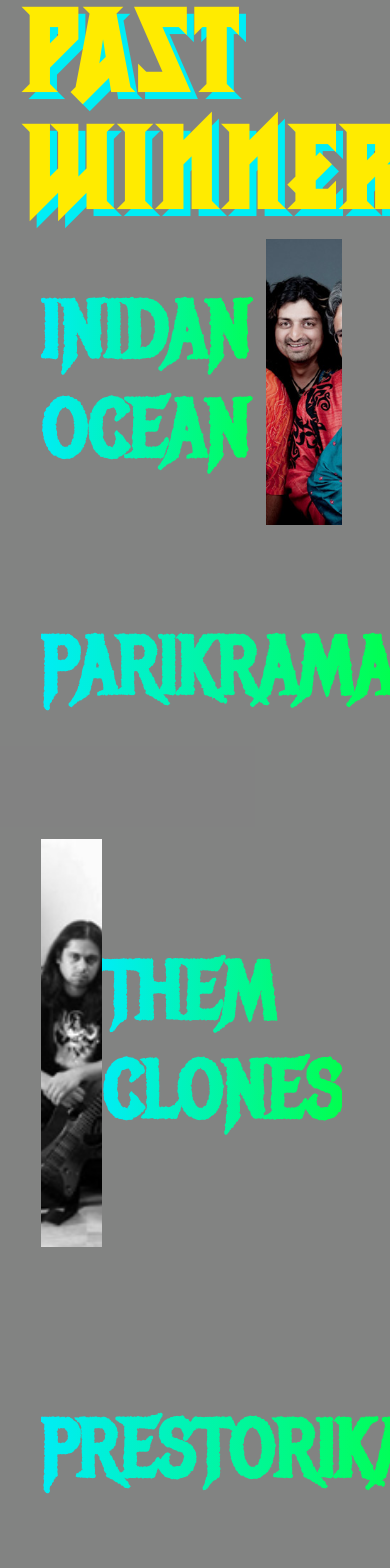
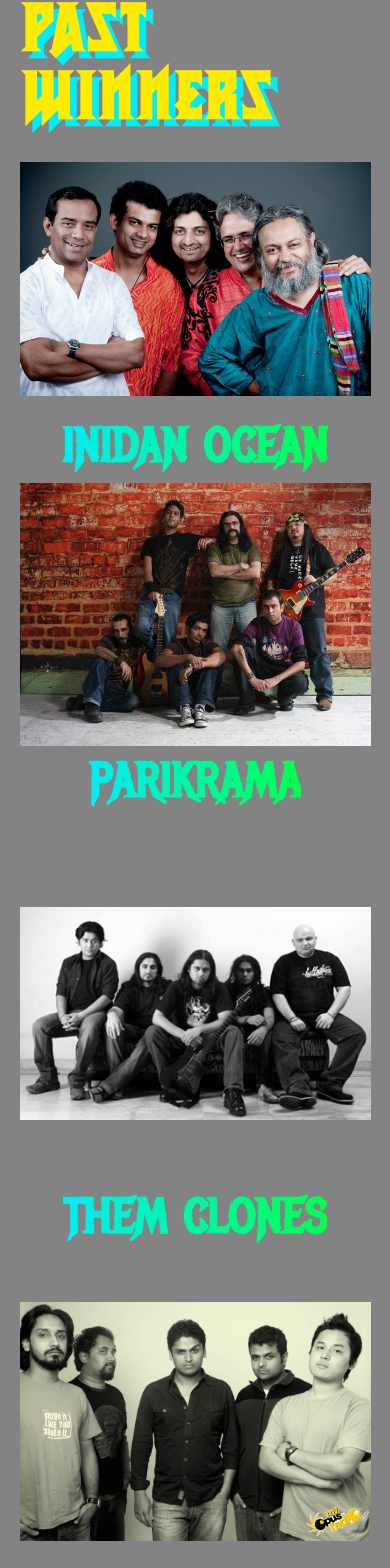
Before and after one commit to GeekWolf007/Rocktaves, a React (Vite) app: page / in a window 390 px wide. Shown: the part 4237-5805 px from the top of the page. Built offline with nearby package versions, Linux system fonts and the light colour scheme; a web font is replaced by a local one.

Commit message:
responsive part 2

```diff
--- a/src/Components/AboutUs.css
+++ b/src/Components/AboutUs.css
@@ -39,3 +39,51 @@
 .textaligncenter{
   text-align: center;
 }
+.paraContainer{
+  height: 80%;
+  display: flex;
+  flex-direction: column;
+  justify-content: space-evenly;
+}
+@media (max-width: 1300px) {
+  .aboutUsPara{
+    font-size: 2.6rem;
+  }
+}
+@media (max-width: 1200px) {
+  .aboutUsPara{
+    font-size: 2.45rem;
+  }
+}
+@media (max-width: 1150px) {
+  .aboutUsPara{
+    font-size: 2.1rem;
+  }
+  .aboutUsParaSpan{
+    font-size: 2.4rem;
+  }
+}
+@media (max-width: 1000px) {
+  .aboutUsHeading{
+    font-size: 4.2rem;
+  }
+}
+@media (max-width: 900px) {
+  .aboutUsHeading{
+    font-size: 3rem;
+  }
+  .aboutUsPara{
+    font-size: 1.75rem;
+  }
+  .aboutUsParaSpan{
+    font-size: 2rem;
+  }
+}
+@media (max-width: 650px) {
+  .aboutUsPara{
+    font-size: 1.5rem;
+  }
+  .aboutUsParaSpan{
+    font-size: 1.6rem;
+  }
+}
--- a/src/Components/AboutUs.jsx
+++ b/src/Components/AboutUs.jsx
@@ -7,8 +7,10 @@
     <section className="aboutUsContainer">
       <h1 className="aboutUsHeading">About Us</h1>
       <div className="horizontalLine2"></div>
-      <p className="aboutUsPara"><span className="aboutUsParaSpan">Rocktaves</span> is organised by The <span className="aboutUsParaSpan">Association Of Rock, BITS Pilani (ARBITS)</span>. We are a group dedicated to fostering the growth of the <span className="aboutUsParaSpan">Indian music</span> scene amongst our students and we aspire to uplift it in any way possible. ARBITS began as a club with the initial purpose being to organize and conduct Rocktaves, the oldest semi-professional electro-band competition in India, and Rocktaves has been a great launch pad for budding talent in the past, with winners receiving cash prizes upwards of a lakh and a half. This year, we plan to return with better prizes and a better Rocktaves experience for every party involved.</p>
-      <p className="aboutUsPara textaligncenter"><span className="aboutUsParaSpan">Stay Tuned!</span></p>
+      <div className="paraContainer">
+        <p className="aboutUsPara"><span className="aboutUsParaSpan">Rocktaves</span> is organised by The <span className="aboutUsParaSpan">Association Of Rock, BITS Pilani (ARBITS)</span>. We are a group dedicated to fostering the growth of the <span className="aboutUsParaSpan">Indian music</span> scene amongst our students and we aspire to uplift it in any way possible. ARBITS began as a club with the initial purpose being to organize and conduct Rocktaves, the oldest semi-professional electro-band competition in India, and Rocktaves has been a great launch pad for budding talent in the past, with winners receiving cash prizes upwards of a lakh and a half. This year, we plan to return with better prizes and a better Rocktaves experience for every party involved.</p>
+        <p className="aboutUsPara textaligncenter"><span className="aboutUsParaSpan">Stay Tuned!</span></p>
+      </div>
     </section>
   );
 };
--- a/src/Components/PastWinners.css
+++ b/src/Components/PastWinners.css
@@ -36,6 +36,8 @@
 .winnerImg{
   width: 40%;
   height: 100%;
+  background-size: contain;
+  background-position: center;
 }
 .winnerHeading{
   font-size: 5rem;
@@ -49,23 +51,28 @@
   .winnerImg{width: 50%;}
 }
 @media (max-width: 1300px) {
-
+ .winnerHeading{font-size: 4rem;}
 }
 @media (max-width: 1150px) {
-
+  .pastWinnersHeading{
+    font-size: 4.2rem;
+  }
+  .winnerHeading{font-size: 3.5rem;}
 }
 @media (max-width: 1000px) {
-
+  .pastWinners{padding: 0;}
 }
-@media (max-width: 800px) {
-
+@media (max-width: 840px) {
+  .pastWinner{
+    flex-direction: column;
+  }
+  .pastWinner1 h3{order: 2;}
+  .pastWinner4 h3{order: 2;}
+  .winnerImg{width: 100%;}
 }
 @media (max-width: 650px) {
-
+  .pastWinnersHeading{
+    font-size: 3rem;
+  }
+  .winnerHeading{font-size: 3rem;}
 }
-@media (max-width: 500px) {
-
-}
-@media (max-width: 400px) {
-
-}
--- a/src/Components/PastWinners.jsx
+++ b/src/Components/PastWinners.jsx
@@ -12,24 +12,24 @@
       {Heading && <h1 className="pastWinnersHeading">PAST WINNERS</h1>}
       {Heading &&
       <div className="firstTwoPastWinners pastWinners">
-        <div className="pastWinner">
+        <div className="pastWinner pastWinner1">
           <h3 className="winnerHeading">{First}</h3>
-          <div className="winnerImg" style={{ background: `url('${indianocean}') center top / cover no-repeat` }} />
+          <div className="winnerImg" style={{ background: `url('${indianocean}') center center / contain no-repeat` }} />
         </div>
-        <div className="pastWinner">
-          <div className="winnerImg" style={{ background: `url('${parikrama}') center top / cover no-repeat` }} />
+        <div className="pastWinner pastWinner4">
+          <div className="winnerImg" style={{ background: `url('${parikrama}') center center / contain no-repeat` }} />
           <h3 className="winnerHeading">{Second}</h3>
         </div>
       </div>}
       {!Heading &&
       <div className="secondTwoPastWinners pastWinners">
-        <div className="pastWinner">
-          <div className="winnerImg" style={{ background: `url('${prestorika}') center top / cover no-repeat` }} />
+        <div className="pastWinner pastWinner4">
+          <div className="winnerImg" style={{ background: `url('${prestorika}') center center / contain no-repeat` }} />
           <h3 className="winnerHeading">{Second}</h3>
         </div>
-        <div className="pastWinner">
+        <div className="pastWinner pastWinner4" >
           <h3 className="winnerHeading">{First}</h3>
-          <div className="winnerImg" style={{ background: `url('${themclones}') center top / cover no-repeat` }} />
+          <div className="winnerImg" style={{ background: `url('${themclones}') center center / contain no-repeat` }} />
         </div>
       </div>}
     </section>
--- a/src/Components/Register.css
+++ b/src/Components/Register.css
@@ -62,11 +62,21 @@
 }
 .imgContainer{
   width: 100vw;
-  height: 100%;
+  height: 60%;
+  display: flex;
+  justify-content: center;
+  margin-bottom: 15%;
+  background: url(../assets/guy.png);
+  background-size: contain;
+  background-position: center center;
+  background-repeat: no-repeat;
+  position: absolute;
+  bottom: 5%;
 }
 .registerImg{
   max-width: 100%;
   max-height: 100%;
+  object-fit: contain;
 }
 .footer{
   background-image: linear-gradient(rgba(0, 0, 0, 0.5), rgba(0, 0, 0, 0.3)), url(../assets/bg2.png);
@@ -84,7 +94,7 @@
   justify-content: center;
   display: flex;
   flex-direction: column;
-  width: 50%;
+  width: 70%;
 }
 .connect h4{
   font-family: "MetalVengeance";
@@ -100,6 +110,10 @@
 }
 .socials{
   padding-right: 5%;
+  width: 30%;
+  display: flex;
+  height: 100%;
+  align-items: center;
 }
 .socials a{
   background-color: transparent;
@@ -108,6 +122,31 @@
 @media (max-width:850px) {
   .registerSection .scroll div{
     font-size: 3rem;
+  }
+}
+@media (max-width:900px) {
+  .connect h4{
+    font-size: 1.75rem;
+  }
+  .contacts p{
+    font-size: 1.4rem;
+  }
+  .socials a svg{
+    width: 1.5em;
+  }
+}
+@media (max-width:600px) {
+  .socials{
+    padding: 0;
+  }
+  .socials a svg{
+    width: 1em;
+  }
+  .connect h4{
+    font-size: 1.5rem;
+  }
+  .contacts p{
+    font-size: 1.2rem;
   }
 }
 @media (max-width:550px) {
@@ -120,4 +159,18 @@
   .text2{
     transform: rotate(-2deg);
   }
+  .socials{
+    flex-direction: column;
+    justify-content: center;
+    align-items: center;
+    width: 10%;
+  }
+  .connect{
+    width: 89%;
+  }
 }
+@media (max-width:420px) {
+  .connect p{
+    font-size: 1rem;
+  }
+}
```
Also changed, not shown: src/Components/Register.jsx (+4 -4 lines).
